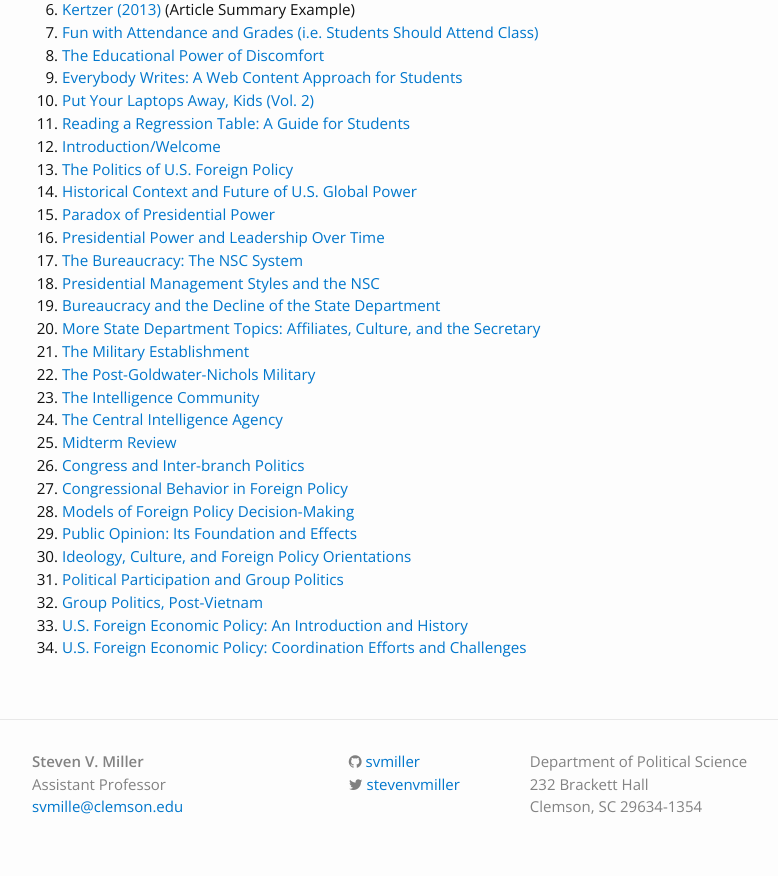
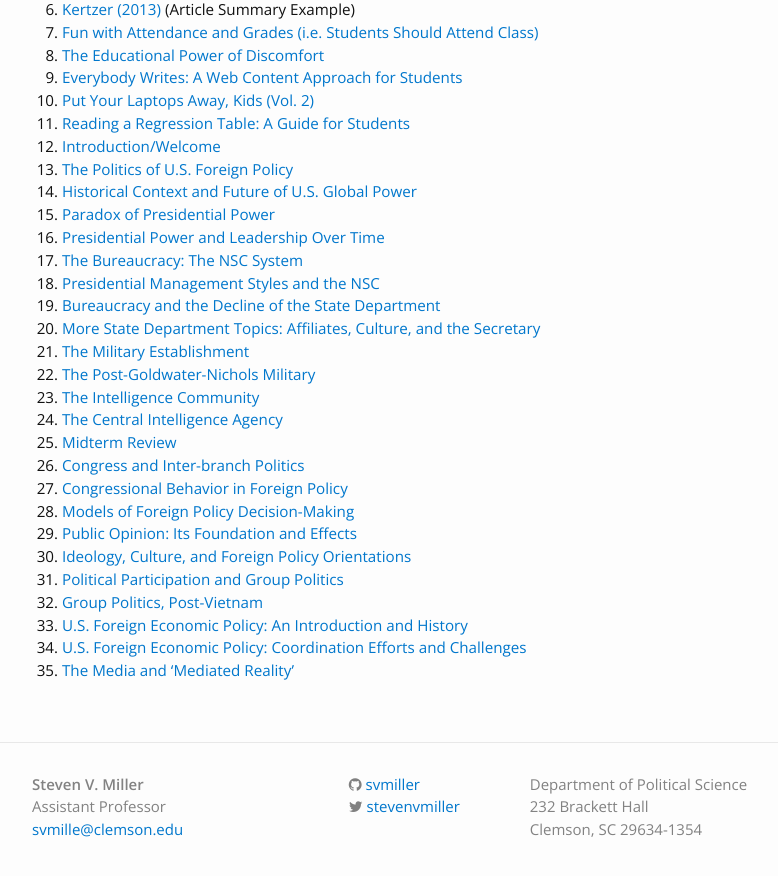
Before and after one commit to svmiller/svmiller.github.io, a Jekyll site: the page built from teaching/posc-3630.md, in a window 1280 px wide and 900 px high, scrolled down 1006 px. Shown: the top 876 px of the window, without its empty margins (163-941 px from the left). Built offline with Jekyll 4.4.1, drawn with Linux system fonts in a browser that asks for light colours; nearby versions of some CDN libraries; some web fonts are replaced.

Commit message:
add lectures 11.15.2016

```diff
--- a/teaching/posc-3630.md
+++ b/teaching/posc-3630.md
@@ -52,3 +52,4 @@ Oct. 10: We're having a schedule update for weeks 10, 11, and 12. Here's the new
 32. [Group Politics, Post-Vietnam](https://www.dropbox.com/s/wris9vy0dm8alno/posc3630-lecture-group-politics-2.pdf?dl=0)
 33. [U.S. Foreign Economic Policy: An Introduction and History](https://www.dropbox.com/s/l165tqbmjcxk9jc/posc3630-lecture-foreign-economics-1.pdf?dl=0)
 34. [U.S. Foreign Economic Policy: Coordination Efforts and Challenges](https://www.dropbox.com/s/ka8wuw2njzqyj8y/posc3630-lecture-foreign-economics-2.pdf?dl=0)
+35. [The Media and 'Mediated Reality'](https://www.dropbox.com/s/r2dbsowojyqgb5t/posc3630-lecture-media-1.pdf?dl=0)
```
Also changed, not shown: teaching/posc-3410.md (+1 -0 lines).
